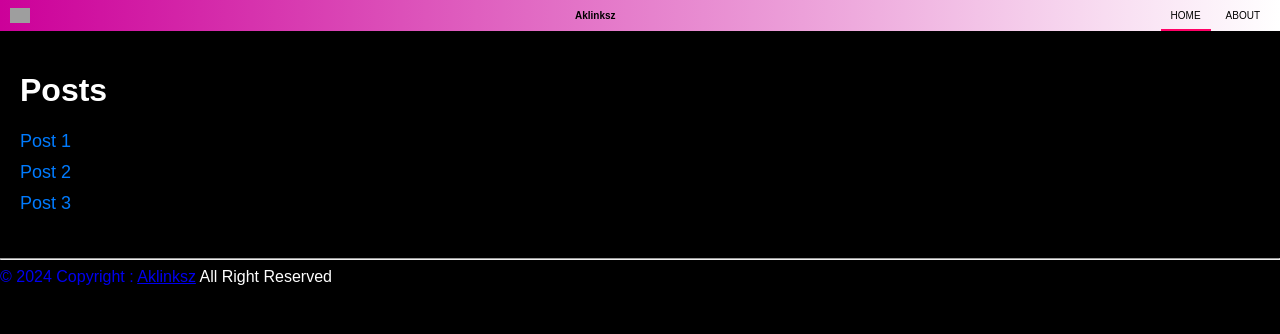
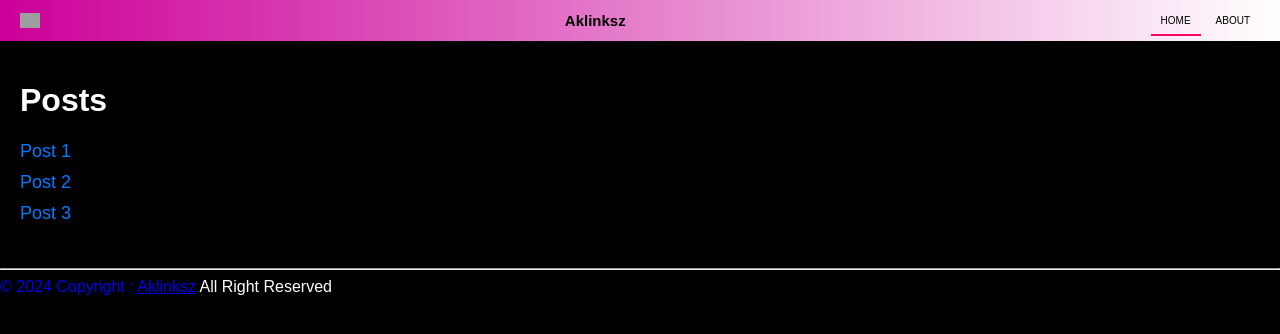
Before and after one commit to aklinksz001/BLOGGER-ALTER, a plain HTML site: page index.html in a window 1280 px wide. Drawn offline with Linux system fonts and the light colour scheme; grey boxes are pictures that could not be loaded; files whose address does not match are found by name.

Commit message:
Update index.html

```diff
--- a/index.html
+++ b/index.html
@@ -20,7 +20,7 @@
             display: flex;
             justify-content: space-between;
             align-items: center;
-            padding: 5px 10px;
+            padding: 10px 20px;
             background: linear-gradient(to right, #cc0099 0%, #ffffff 100%);
             position: relative;
         }
@@ -38,7 +38,7 @@
 
 
         .title {
-    font-size: 10px;
+    font-size: 15px;
     font-weight: bold;
     color: black;
     flex-grow: 1; /* Allow the title to grow and take up available space */
```
